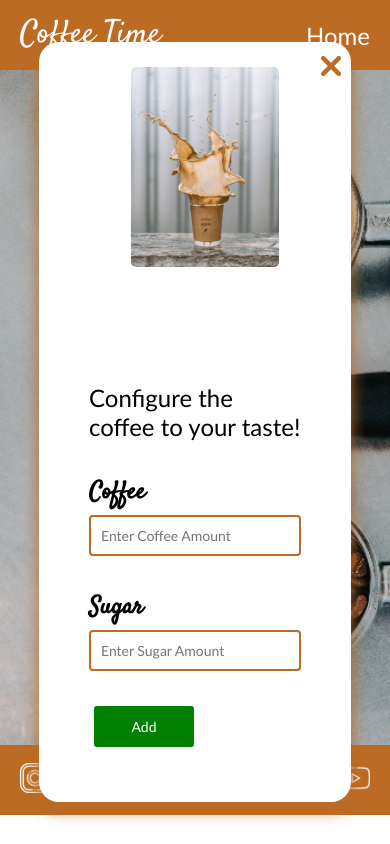
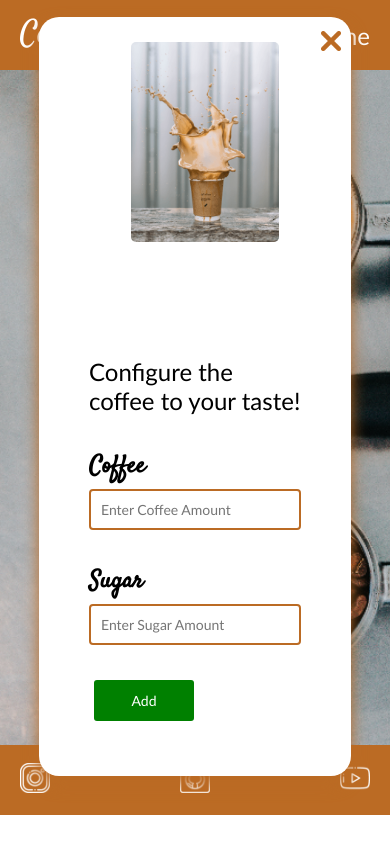
Before and after one commit to Ramoz007/coffeetime, a plain HTML site: page index.html in a window 390 px wide. Both pictures are taken after a click on the element "Configure". Drawn offline with Linux system fonts and the light colour scheme.

Commit message:
bug fixes

```diff
--- a/styles.css
+++ b/styles.css
@@ -311,7 +311,7 @@ input{
     display: none;
     flex-direction: column;
     position: fixed;
-    padding-top: 5vh;
+    padding-top: 2vh;
   }
   .modal{
     height: 90vh;
@@ -334,7 +334,7 @@ input{
     flex-direction: column;
   }
 }
-@media (max-height: 700px, min-width: 600px) {
+@media (max-height: 700px) {
   .img-div{
     display: none;
   }
```
